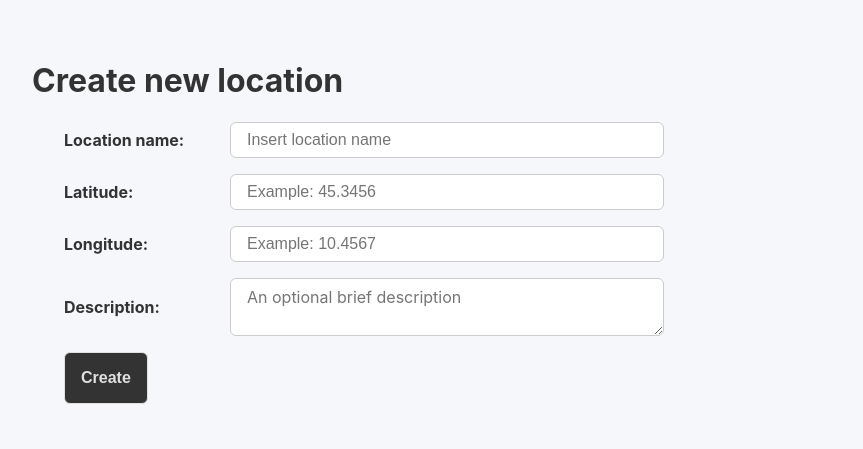
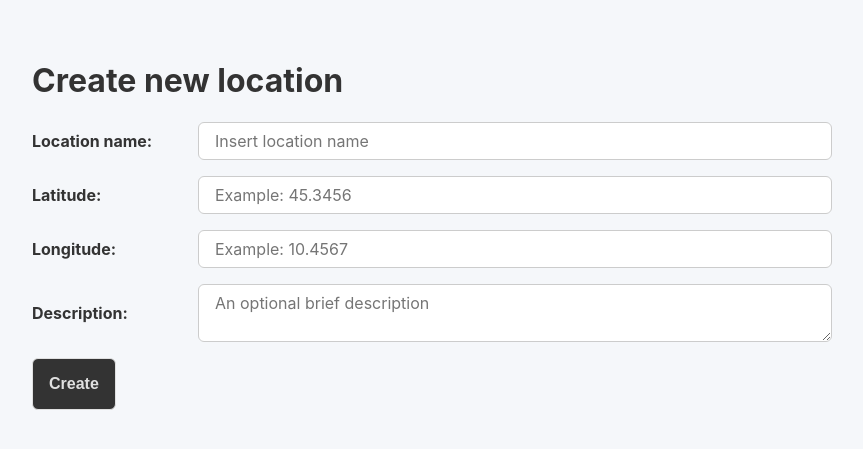
Before and after one commit to CigoliniMat/IrradiationCollector, a Flask app: page /add in a window 1280 px wide. Shown: the top 449 px of the page, without its empty margins (8-871 px from the left). Run offline with Flask 3, Linux system fonts and the light colour scheme.

Commit message:
make external css/js

```diff
--- a/templates/add.html
+++ b/templates/add.html
@@ -4,19 +4,19 @@
 <head>
     <meta charset="UTF-8">
     <title>Create new location</title>
+    <link rel="stylesheet" href="static/styles.css">
     <style>
+        /*
         body {
             font-family: 'Inter', sans-serif;
             background: #f5f7fa;
             padding: 2rem;
             color: #333;
         }
-        form{
-            margin-left: 2rem;
-        }
+
         div {
             width: 100%;
-            max-width: 600px;
+            max-width: 800px;
             display: flex;
             justify-content: space-between;
             margin-bottom: 1rem;
@@ -25,7 +25,7 @@
 
         input{
             width: 100%;
-            max-width: 400px;
+            max-width: 600px;
             padding: 0.5rem 1rem;
             border: 1px solid #ccc;
             border-radius: 6px;
@@ -34,7 +34,7 @@
 
         textarea{
             width: 100%;
-            max-width: 400px;
+            max-width: 600px;
             padding: 0.5rem 1rem;
             border: 1px solid #ccc;
             border-radius: 6px;
@@ -52,59 +52,41 @@
             cursor: pointer;
         }
 
-
+        */
     </style>
 </head>
 
 <body>
     <h1>Create new location</h1>
     <form id="adding_form" action="/add_location" method="post">
-        <div class="name_container">
+        <div class="input_lbl_container">
             <label>
                 <strong>Location name:</strong>
             </label>
-            <input type="text" name="name" required placeholder="Insert location name" >
+            <input class="user_input" type="text" name="name" required placeholder="Insert location name" >
         </div>
-        <div class="lat_container">
+        <div class="input_lbl_container">
             <label>
                 <strong>Latitude:</strong>
             </label>
-            <input type="number" name="lat" step="0.0001" placeholder="Example: 45.3456" required >
+            <input class="user_input" type="number" name="lat" step="0.0001" placeholder="Example: 45.3456" required >
         </div>
-        <div class="lon_container">
+        <div class="input_lbl_container">
             <label>
                 <strong>Longitude:</strong>
             </label>
-            <input type="number" name="lon" step="0.0001" placeholder="Example: 10.4567" required>
+            <input class="user_input" type="number" name="lon" step="0.0001" placeholder="Example: 10.4567" required>
         </div>
-        <div class="description_container">
+        <div class="input_lbl_container">
             <label>
                 <strong>Description:</strong>
             </label>
-            <textarea name="description" rows="2" cols="50" placeholder="An optional brief description"></textarea>
+            <textarea class="user_input" name="description" rows="2" cols="50" placeholder="An optional brief description"></textarea>
         </div>
-        <button type="submit">
+        <button type="submit" class="action_btn">
             <strong>Create</strong>
         </button>
     </form>
 
-    <script>
-        const form = document.getElementById('adding_form')
-        form.addEventListener('submit', async (event) => {
-            event.preventDefault(); // prevent default form submission
-
-            const form_data = new FormData(form)
-            const response = await fetch(form.action, {
-                method: 'POST',
-                body: form_data
-            });
-
-            const result = await response.json()
-
-            alert(result['message']);
-            window.location.href = '/'
-
-        })
-
-    </script>
+    <script src="static/add.js"></script>
 </body>
--- /dev/null
+++ b/templates/static/add.js
@@ -0,0 +1,16 @@
+const form = document.getElementById('adding_form')
+form.addEventListener('submit', async (event) => {
+    event.preventDefault(); // prevent default form submission
+
+    const form_data = new FormData(form)
+    const response = await fetch(form.action, {
+        method: 'POST',
+        body: form_data
+    });
+
+    const result = await response.json()
+
+    alert(result['message']);
+    window.location.href = '/'
+
+})
--- /dev/null
+++ b/templates/static/styles.css
@@ -0,0 +1,106 @@
+body {
+    font-family: 'Inter', sans-serif;
+    background-color: #f5f7fa;
+    padding: 2rem;
+    color: #333;
+}
+
+.svg_arrow {
+    overflow: hidden;
+    vertical-align: middle;
+    width: 1rem;
+    stroke: #333;
+    stroke-width: 3;
+}
+
+.nav_group {
+    display: flex;
+    flex-direction: row;
+    justify-content: baseline;
+    flex-wrap: wrap;
+
+}
+
+.nav_group .page_group {
+    margin-left: 2rem;
+}
+
+
+.input_lbl_container {
+    width: 100%;
+    max-width: 800px;
+    display: flex;
+    justify-content: space-between;
+    margin-bottom: 1rem;
+    align-items: center;
+}
+
+.user_input {
+    width: 100%;
+    max-width: 600px;
+    padding: 0.5rem 1rem;
+    border: 1px solid #ccc;
+    border-radius: 6px;
+    font-size: 16px;
+    font-family: inherit;
+}
+
+.button_container {
+    margin-top: 1rem;
+    display: flex;
+    justify-content: space-between;
+}
+
+.action_btn {
+    border: 1px solid #e0e0e0;
+    border-radius: 6px;
+    background-color: #333;
+    color: #e0e0e0;
+    padding: 1rem;
+    font-size: 16px;
+    cursor: pointer;
+}
+
+.nav_group button {
+    padding: 0.5rem 0.5rem;
+    border-radius: 50%;
+    border: none;
+    background-color: transparent;
+    cursor: pointer;
+}
+
+.nav_group button:hover {
+    background-color: #e0e0e0;
+}
+
+.radio-group {
+    margin-top: 1rem;
+    border: 1px solid #e0e0e0;
+    border-radius: 6px;
+    background: #fff;
+    overflow: hidden;
+}
+
+.radio-container {
+    display: flex;
+    align-items: center;
+    padding: 1rem;
+    border-bottom: 1px solid #eee;
+    cursor: pointer;
+}
+
+.radio-container:last-child {
+    border-bottom: none;
+}
+
+.radio-container:hover {
+    background-color: #f9f9f9;
+}
+
+.radio-container input {
+    margin-right: 1rem;
+}
+
+.hidden {
+    display: none;
+}
```
Also changed, not shown: templates/main.html (+10 -77 lines), templates/static/main.js (added, +66 -0 lines).
